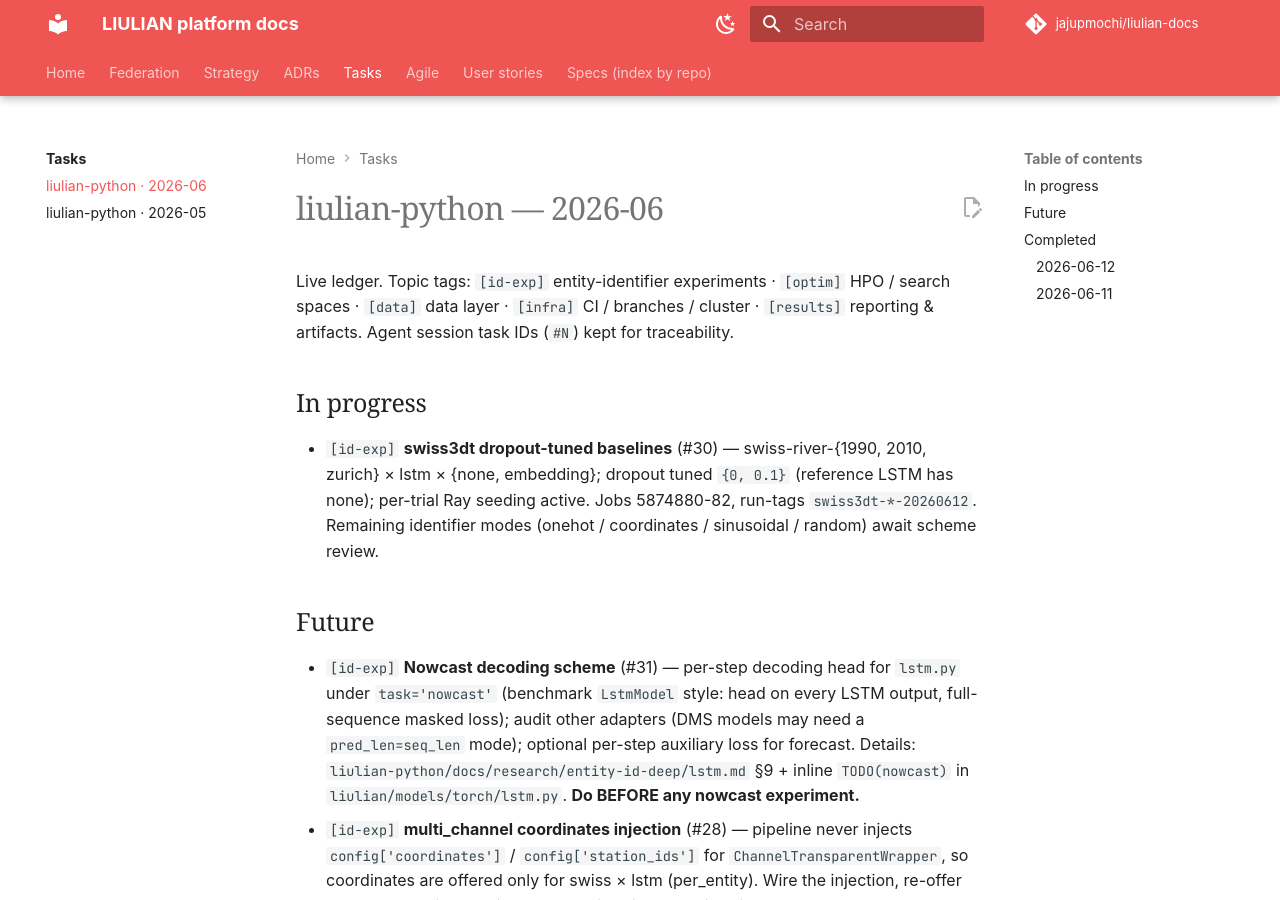
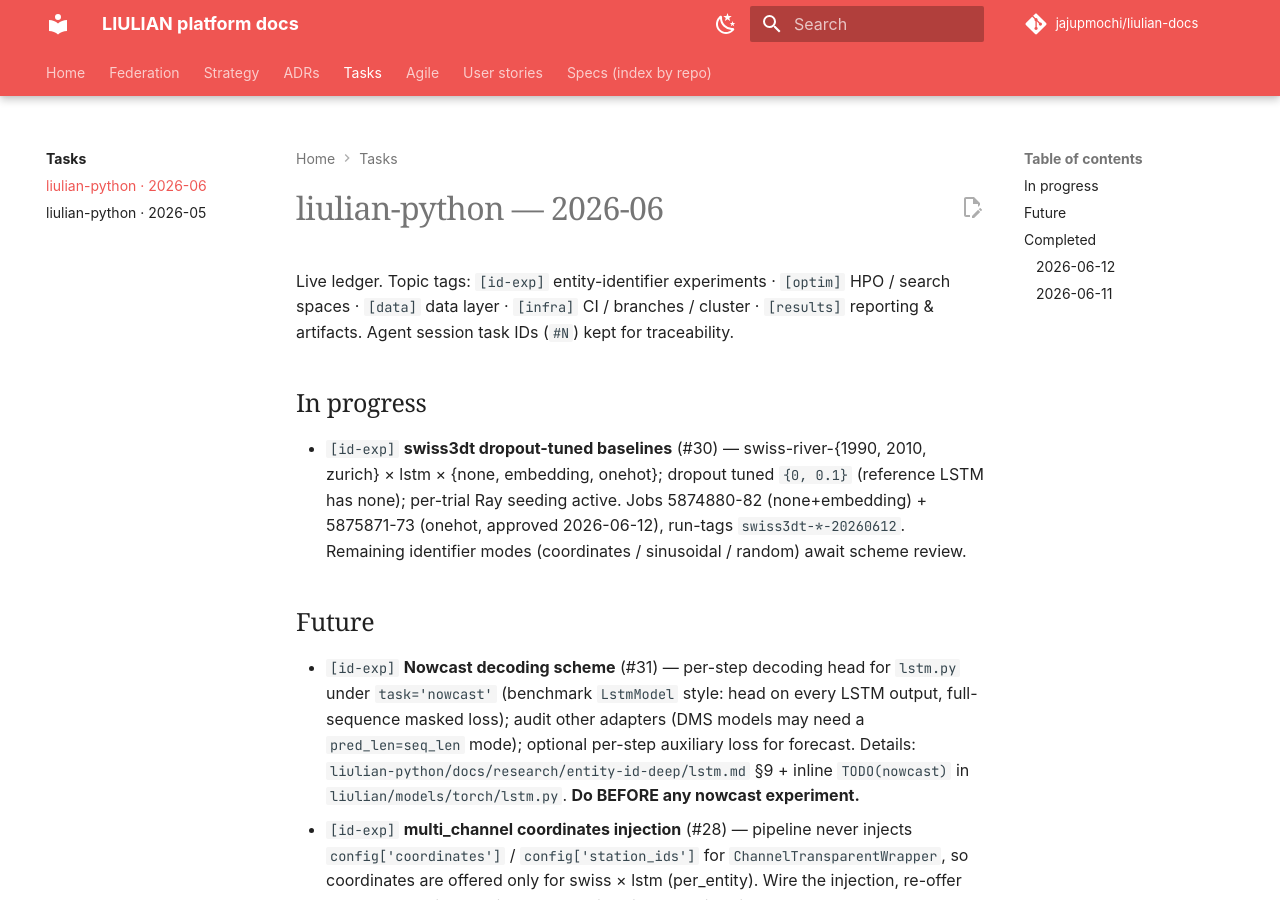
Before and after one commit to LIULIAN-AI/liulian-docs, an MkDocs documentation site: the page built from docs/tasks/liulian-python/2026-06.md, in a window 1280 px wide and 900 px high. Built offline with MkDocs 1.6.1 and Material for MkDocs 9.7.7, drawn with Linux system fonts in a browser that asks for light colours; some web fonts are replaced; comment, search, counter and statistics services are not loaded.

Commit message:
docs(tasks): swiss3dt — onehot approved and submitted (5875871-73)
Co-Authored-By: Claude Fable 5 <noreply@anthropic.com>

```diff
--- a/docs/tasks/liulian-python/2026-06.md
+++ b/docs/tasks/liulian-python/2026-06.md
@@ -8,11 +8,12 @@ IDs (`#N`) kept for traceability.
 ## In progress
 
 - `[id-exp]` **swiss3dt dropout-tuned baselines** (#30) —
-  swiss-river-{1990, 2010, zurich} × lstm × {none, embedding}; dropout
-  tuned `{0, 0.1}` (reference LSTM has none); per-trial Ray seeding
-  active. Jobs 5874880-82, run-tags `swiss3dt-*-20260612`. Remaining
-  identifier modes (onehot / coordinates / sinusoidal / random) await
-  scheme review.
+  swiss-river-{1990, 2010, zurich} × lstm × {none, embedding, onehot};
+  dropout tuned `{0, 0.1}` (reference LSTM has none); per-trial Ray
+  seeding active. Jobs 5874880-82 (none+embedding) + 5875871-73 (onehot,
+  approved 2026-06-12), run-tags `swiss3dt-*-20260612`. Remaining
+  identifier modes (coordinates / sinusoidal / random) await scheme
+  review.
 
 ## Future
 
```
